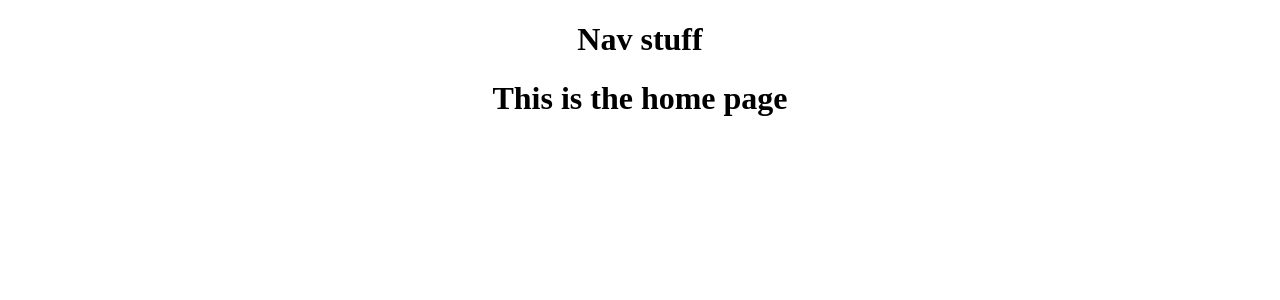
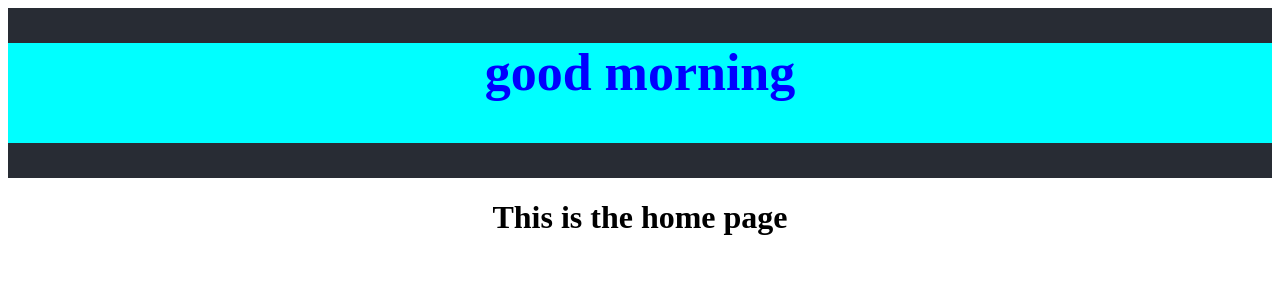
Before and after one commit to isaacwu6a25/telescopia, a React (Create React App) app: page / in a window 1280 px wide. Shown: the top 300 px of the page. Built offline with nearby package versions, Linux system fonts and the light colour scheme.

Commit message:
css init

```diff
--- a/src/App.css
+++ b/src/App.css
@@ -1,14 +1,16 @@
 .App {
   text-align: center;
+  margin: 0px;
 }
 
 .App-header {
   background-color: #282c34;
-  min-height: 100vh;
+  min-height: 10vh;
   display: flex;
   flex-direction: column;
   align-items: center;
   justify-content: center;
   font-size: calc(10px + 2vmin);
   color: white;
+  margin: 0px;
 }
--- a/src/App.js
+++ b/src/App.js
@@ -10,11 +10,11 @@ import Contact from './components/pages/Contact'
 function App() {
   return (
     <Router>
-      <div className="App">
-        <div className="Header">
+      <div className='App'>
+        <div className='App-header'>
           <Navbar />
         </div>
-        <div className="Content">
+        <div className='Content'>
           <Routes>
             <Route path="/" element={<Home />} />
             <Route path="/about-us" element={<About />} />
--- /dev/null
+++ b/src/components/Navbar.css
@@ -0,0 +1,8 @@
+.nav {
+    width: 100%;
+    height:100px;
+    background-color: aqua;
+    color: blue;
+    padding: 0px;
+    border: 0px;
+}
--- a/src/components/Navbar.js
+++ b/src/components/Navbar.js
@@ -1,6 +1,10 @@
+import './Navbar.css'
 
 function Navbar() {
-    return <h1>Nav stuff</h1>;
+    return (
+        <h1 className='nav'>good morning</h1>
+
+    );
 }
 
 export default Navbar;
```
